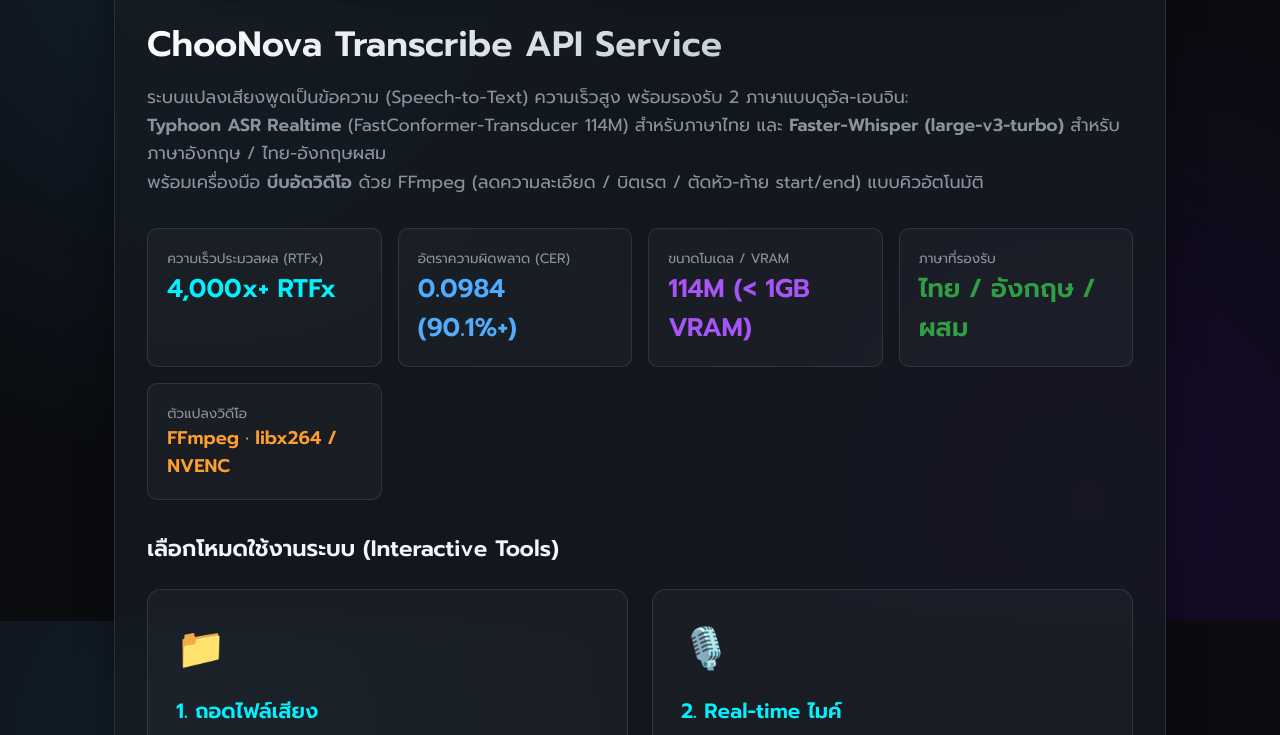
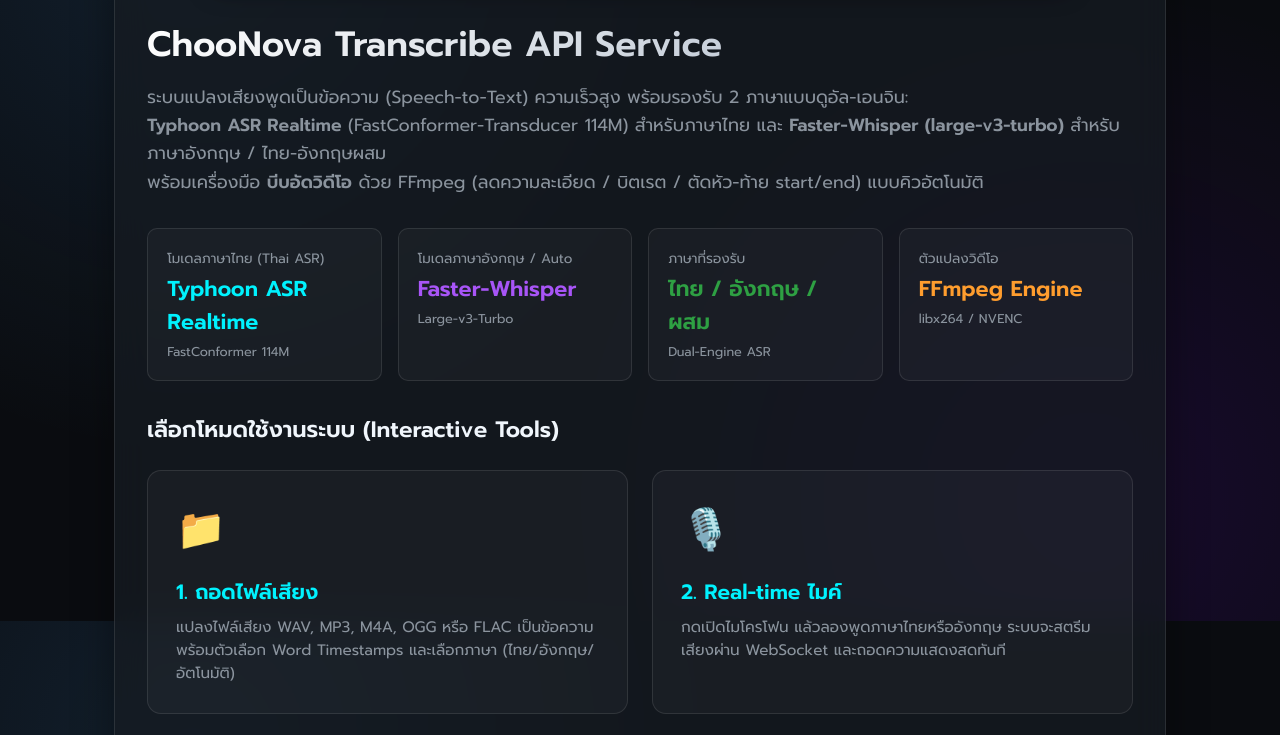
Before and after one commit to choonewza-pro/choonova-transcribe, a FastAPI app: page / in a window 1280 px wide. Shown: the part 979-1714 px from the top of the page. Run offline with FastAPI, Linux system fonts and the light colour scheme; data that the repository does not hold is empty; some libraries are stand-ins or nearby versions.

Commit message:
style(ui): update home page feature cards to display engine models

```diff
--- a/app/templates/index.html
+++ b/app/templates/index.html
@@ -26,26 +26,26 @@
         <br>พร้อมเครื่องมือ <strong>บีบอัดวิดีโอ</strong> ด้วย FFmpeg (ลดความละเอียด / บิตเรต / ตัดหัว-ท้าย start/end) แบบคิวอัตโนมัติ
       </p>
 
-      <div style="display: grid; grid-template-columns: repeat(auto-fit, minmax(200px, 1fr)); gap: 1rem; margin-bottom: 2rem;">
+      <div style="display: grid; grid-template-columns: repeat(auto-fit, minmax(220px, 1fr)); gap: 1rem; margin-bottom: 2rem;">
         <div style="background: rgba(255,255,255,0.03); padding: 1.2rem; border-radius: 10px; border: 1px solid var(--card-border);">
-          <div style="color: var(--text-muted); font-size: 0.85rem;">ความเร็วประมวลผล (RTFx)</div>
-          <div style="font-size: 1.6rem; font-weight: 700; color: var(--accent-cyan);">4,000x+ RTFx</div>
+          <div style="color: var(--text-muted); font-size: 0.85rem;">โมเดลภาษาไทย (Thai ASR)</div>
+          <div style="font-size: 1.35rem; font-weight: 700; color: var(--accent-cyan); margin-top: 0.2rem;">Typhoon ASR Realtime</div>
+          <div style="font-size: 0.8rem; color: var(--text-muted); margin-top: 0.25rem;">FastConformer 114M</div>
         </div>
         <div style="background: rgba(255,255,255,0.03); padding: 1.2rem; border-radius: 10px; border: 1px solid var(--card-border);">
-          <div style="color: var(--text-muted); font-size: 0.85rem;">อัตราความผิดพลาด (CER)</div>
-          <div style="font-size: 1.6rem; font-weight: 700; color: var(--accent-blue);">0.0984 (90.1%+)</div>
-        </div>
-        <div style="background: rgba(255,255,255,0.03); padding: 1.2rem; border-radius: 10px; border: 1px solid var(--card-border);">
-          <div style="color: var(--text-muted); font-size: 0.85rem;">ขนาดโมเดล / VRAM</div>
-          <div style="font-size: 1.6rem; font-weight: 700; color: #a855f7;">114M (&lt; 1GB VRAM)</div>
+          <div style="color: var(--text-muted); font-size: 0.85rem;">โมเดลภาษาอังกฤษ / Auto</div>
+          <div style="font-size: 1.35rem; font-weight: 700; color: #a855f7; margin-top: 0.2rem;">Faster-Whisper</div>
+          <div style="font-size: 0.8rem; color: var(--text-muted); margin-top: 0.25rem;">Large-v3-Turbo</div>
         </div>
         <div style="background: rgba(255,255,255,0.03); padding: 1.2rem; border-radius: 10px; border: 1px solid var(--card-border);">
           <div style="color: var(--text-muted); font-size: 0.85rem;">ภาษาที่รองรับ</div>
-          <div style="font-size: 1.6rem; font-weight: 700; color: var(--success);">ไทย / อังกฤษ / ผสม</div>
+          <div style="font-size: 1.35rem; font-weight: 700; color: var(--success); margin-top: 0.2rem;">ไทย / อังกฤษ / ผสม</div>
+          <div style="font-size: 0.8rem; color: var(--text-muted); margin-top: 0.25rem;">Dual-Engine ASR</div>
         </div>
         <div style="background: rgba(255,255,255,0.03); padding: 1.2rem; border-radius: 10px; border: 1px solid var(--card-border);">
           <div style="color: var(--text-muted); font-size: 0.85rem;">ตัวแปลงวิดีโอ</div>
-          <div style="font-size: 1.15rem; font-weight: 700; color: #ff9d2e;">FFmpeg · libx264 / NVENC</div>
+          <div style="font-size: 1.35rem; font-weight: 700; color: #ff9d2e; margin-top: 0.2rem;">FFmpeg Engine</div>
+          <div style="font-size: 0.8rem; color: var(--text-muted); margin-top: 0.25rem;">libx264 / NVENC</div>
         </div>
       </div>
 
```
